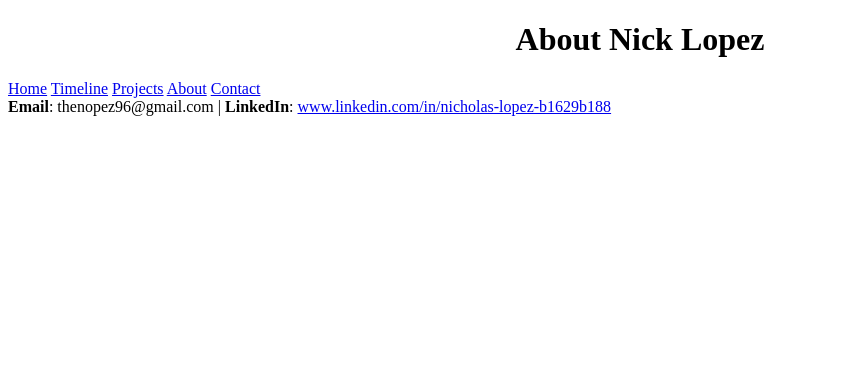
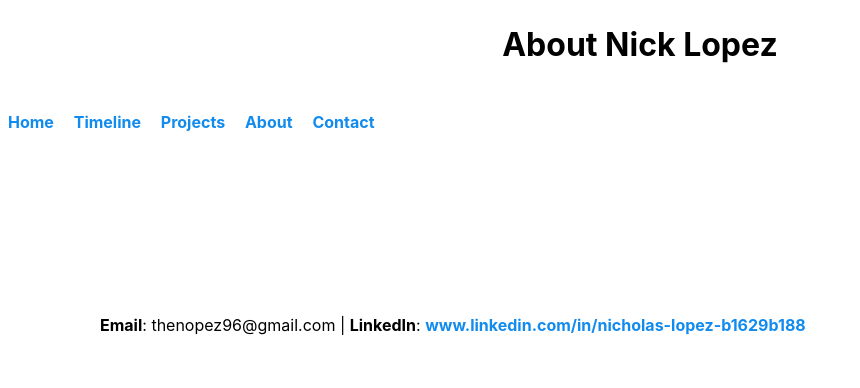
Before and after one commit to FenrirIsFree/the-beginnings, a plain HTML site: page about.html in a window 1280 px wide. Shown: the whole page, without its empty margins (0-860 px from the left). Drawn offline with Linux system fonts and the light colour scheme.

Commit message:
Update about.html

```diff
--- a/about.html
+++ b/about.html
@@ -5,18 +5,23 @@
         <meta http-equiv="X-UA-Compatible" content="IE=edge">
         <meta name="viewport" content="width=device-width, initial-scale=1.0">
         <title>About | Nicholas Lopez</title>
+        <link href="main.css" rel="stylesheet">
     </head>
+
     <body>
         <center>
-            <h1 text=green>About Nick Lopez</h1>
+            <h1>About Nick Lopez</h1>
         </center>
         <nav>
-            <a href="./index.html">Home</a>
-            <a href="./TheWebsiteTimeline.html">Timeline</a>
-            <a href="./projects.html">Projects</a>
-            <a href="./about.html">About</a>
-            <a href="./contact.html">Contact</a>
+            <ul>
+                <li><a href="./index.html">Home</a></li>
+                <li><a href="./TheWebsiteTimeline.html">Timeline</a></li>
+                <li><a href="./projects.html">Projects</a></li>
+                <li><a href="./about.html">About</a></li>
+                <li><a href="./contact.html">Contact</a></li>
+            </ul>
         </nav>
+
         <footer><strong>Email</strong>: thenopez96@gmail.com | <strong>LinkedIn</strong>: <a href="https://www.linkedin.com/in/nicholas-lopez-b1629b188" target="_blank">www.linkedin.com/in/nicholas-lopez-b1629b188</a></footer>
      </body>
 </html>
```
